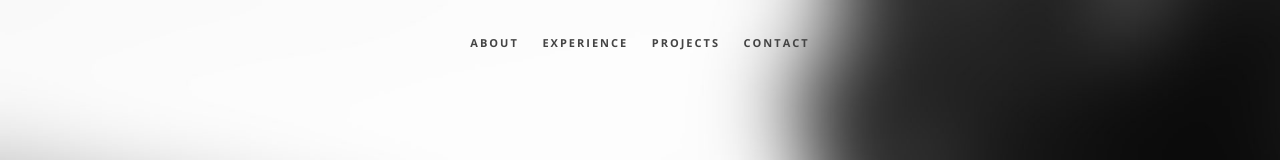
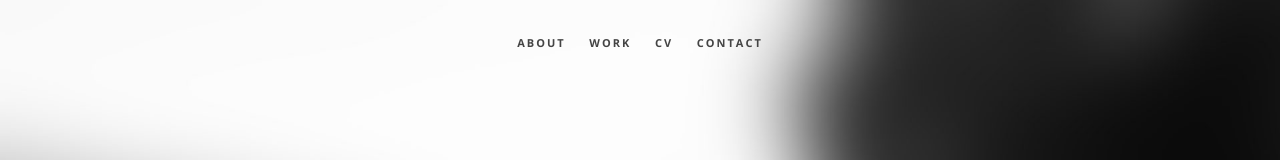
Before and after one commit to martinarossi19/martinarossi19.github.io, a plain HTML site: page index.html in a window 1280 px wide. Shown: the top 160 px of the page. Drawn offline with nearby package versions, Linux system fonts and the light colour scheme; files whose address does not match are found by name; a web font is replaced by a local one.

Commit message:
Update index.html

```diff
--- a/index.html
+++ b/index.html
@@ -40,8 +40,8 @@
         <nav>
             <ul>
                 <li><a href="#about">About</a></li>
-                <li><a href="#work">experience</a></li>
-                <li><a href="#cv">projects</a></li>
+                <li><a href="#work">work</a></li>
+                <li><a href="#cv">cv</a></li>
                 <li><a href="#contact">contact</a></li>
             </ul>
         </nav>
```
